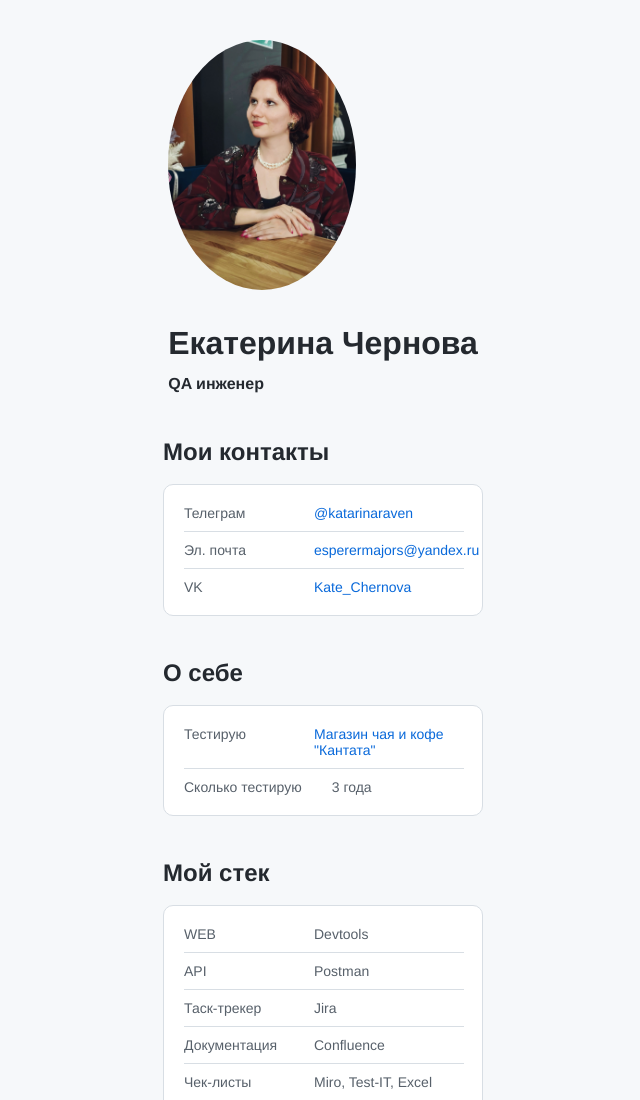
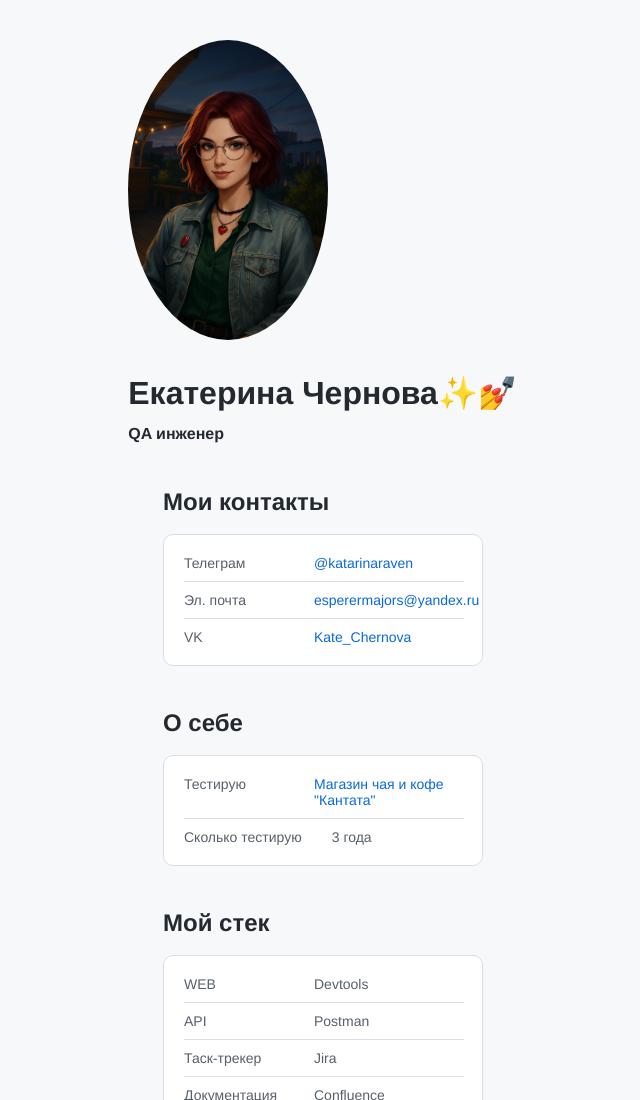
Before and after one commit to EspererMajors/EspererMajors1.github.io, a plain HTML site: page index.html in a window 1280 px wide. Shown: the top 1100 px of the page, without its empty margins (317-957 px from the left). Drawn offline with Linux system fonts and the light colour scheme.

Commit message:
изменено фото и добавлены эмодзи

```diff
--- a/index.html
+++ b/index.html
@@ -10,8 +10,8 @@
   </head>
   <body>
     <header class="header">
-      <img src="./foto.jpg" alt="foto" class="header__avatar" height="250px">
-      <h1 class="header__title">Екатерина Чернова</h1>
+      <img src="./foto1.jpg" alt="foto" class="header__avatar" height="300px">
+      <h1 class="header__title">Екатерина Чернова✨💅</h1>
       <h3 class="header__subtitle">QA инженер</h3>
     </header>
     <main>
```
Also changed, not shown: foto.jpg (deleted), foto1.jpg (added).
